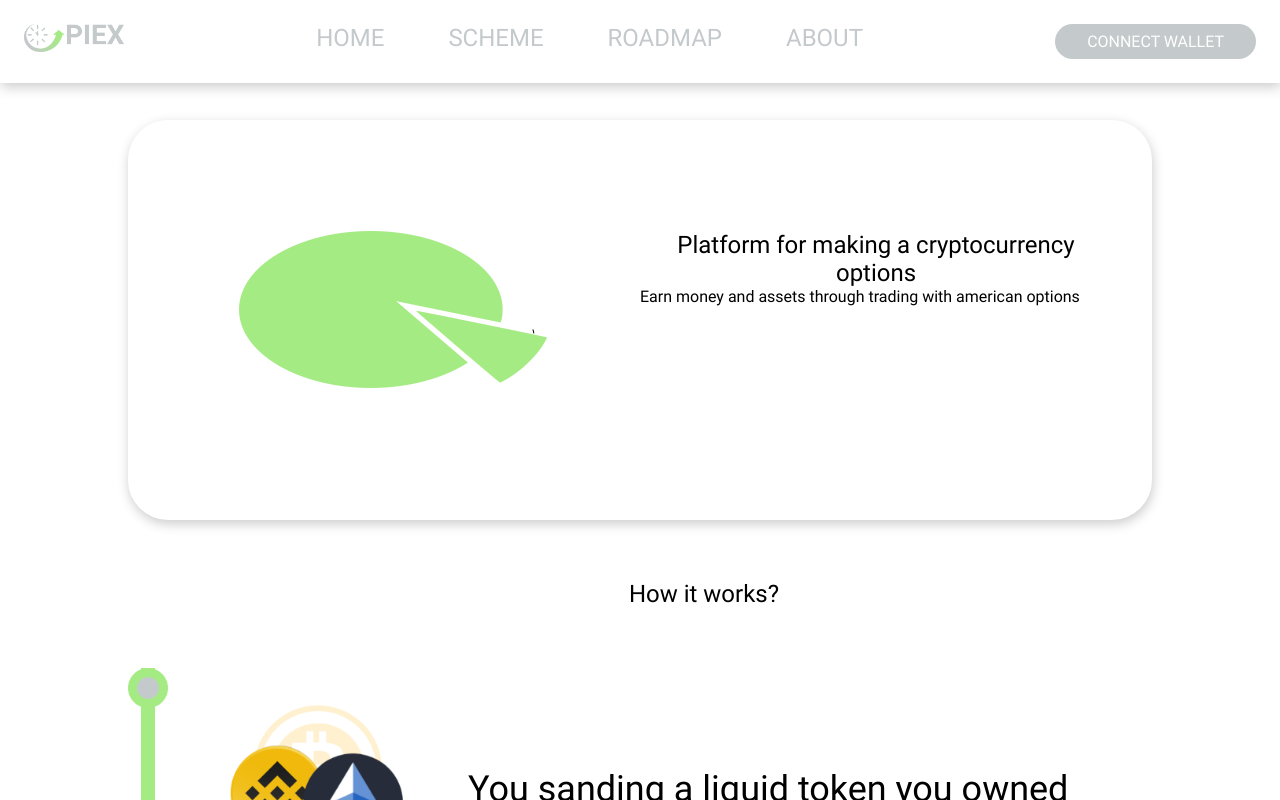
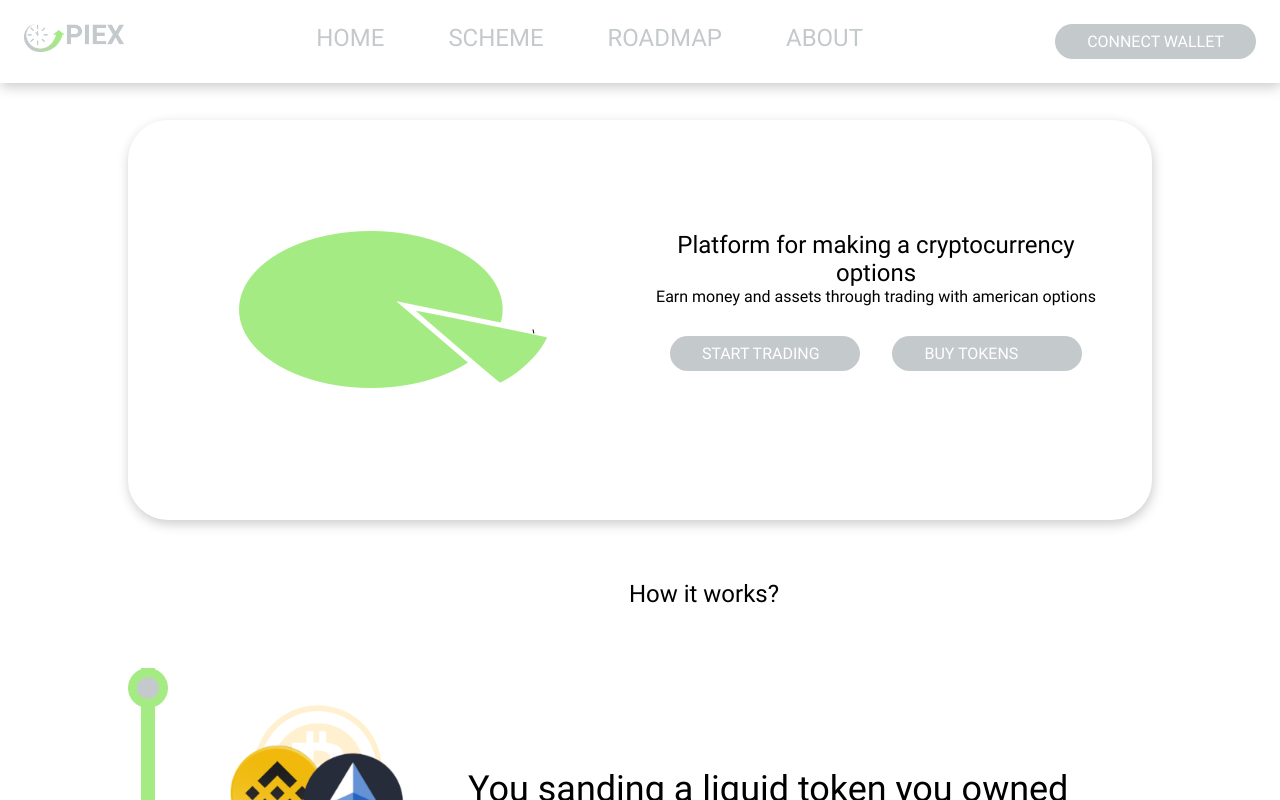
Before and after one commit to DEX-option/Frontend, a React (Create React App) app: page / in a window 1280 px wide. Shown: the top 800 px of the page. Built offline with nearby package versions, Linux system fonts and the light colour scheme.

Commit message:
Dev processing

```diff
--- a/src/app.tsx
+++ b/src/app.tsx
@@ -4,6 +4,8 @@ import AppHeader from './components/header'
 import Hero from './components/hero'
 import Scheme from './components/scheme'
 import { siteSchemes } from './content/schemes'
+import AboutSection from './components/about';
+import Footer from './components/footer';
 
 const App = () => {
     return(
@@ -18,6 +20,8 @@ const App = () => {
                     <Scheme content={siteSchemes.howToEarn} />
                     <a href="#roadmap" />
                     <Scheme content={siteSchemes.roadMap} />
+                    <AboutSection />
+                    <Footer />
                 </div>
             </div>
         </div>
--- /dev/null
+++ b/src/components/about/index.tsx
@@ -0,0 +1,13 @@
+import React from 'react';
+
+const AboutSection = () => {
+
+
+    return(
+        <div>
+            About
+        </div>
+    )
+}
+
+export default AboutSection
--- a/src/components/connectBtn/index.tsx
+++ b/src/components/connectBtn/index.tsx
@@ -1,12 +1,31 @@
 import React from 'react';
 
-const ConnectBtn = () => {
+type ActionProps = {
+    onClick(e: React.MouseEvent): void,
+    text: string
+  };
+
+type LinkProps = {
+    href: string,
+    text: string
+ };
+
+export const ActionBtn = ({ text, onClick } : ActionProps ) => {
+
+
+    return(
+        <div className="btn connect--btn" onClick={onClick}>
+            {text}
+        </div>
+    )
+
+}
+
+export const LinkBtn = ({ text, href } : LinkProps ) => {
 
     return(
         <div className="btn connect--btn">
-            Connect wallet
+            <a href={href}>{text}</a>
         </div>
     )
 }
-
-export default ConnectBtn
--- /dev/null
+++ b/src/components/footer/index.tsx
@@ -0,0 +1,13 @@
+import React from 'react';
+
+const Footer = () => {
+
+
+    return(
+        <div>
+            Footer
+        </div>
+    )
+}
+
+export default Footer
--- a/src/components/header.tsx
+++ b/src/components/header.tsx
@@ -1,9 +1,15 @@
 import React from 'react';
 import Menu from './menu'
-import ConnectBtn from './connectBtn';
+import { ActionBtn } from './connectBtn';
 
 
 const AppHeader = () => {
+
+    const ConnectWallet = async (event : React.MouseEvent) => {
+       event.stopPropagation()
+       console.log("Connect wallet")
+    }
+
     return(
         <header className="app--header">
               <div className="logo--section">
@@ -13,7 +19,7 @@ const AppHeader = () => {
                 <Menu />
               </div>
               <div className="connect--section">
-                <ConnectBtn />
+                <ActionBtn text="Connect wallet" onClick={ConnectWallet} />
               </div>
         </header>
     )
--- a/src/components/hero/index.tsx
+++ b/src/components/hero/index.tsx
@@ -1,5 +1,6 @@
 import React from 'react';
 import * as texts from '../../content/texts'
+import { ActionBtn, LinkBtn } from '../connectBtn';
 
 const Hero = () => {
 
@@ -15,6 +16,10 @@ const Hero = () => {
                <div className="hero--description">
                   <p>{texts.heroDescription}</p>
                </div>
+               <div className="hero--btn--block">
+                  <LinkBtn href="#" text="Start trading" />
+                  <LinkBtn href="#" text="Buy tokens" />
+               </div>
             </div>
         </div>
     )
--- a/src/components/menu/index.tsx
+++ b/src/components/menu/index.tsx
@@ -5,9 +5,9 @@ const Menu = () => {
 
     return(
         <div className="main--menu">
-            {menuConfig.map((item) => {
+            {menuConfig.map((item, index) => {
                 return(
-                    <div className="menu--item">
+                    <div className="menu--item" key={"menu".concat(String(index*1.34))}>
                         <a href={item.link}>{item.name}</a>
                     </div>
                 )
--- a/src/components/scheme/index.tsx
+++ b/src/components/scheme/index.tsx
@@ -21,9 +21,9 @@ const Scheme = ({ content }: schemeContent ) => {
                 </h4>
             </div>}
             <div className="scheme--content">
-                {content.content.map((stage : any) => {
+                {content.content.map((stage : any, index) => {
                     return(
-                        <div className="scheme--stage">
+                        <div className="scheme--stage" key={"st".concat(stage.image).concat(String(index*1.5))}>
                           {content.timeline &&
                             <div className="timeline--item">
                               <img src="img/timeline_icon.png" />
--- a/src/css/app.scss
+++ b/src/css/app.scss
@@ -69,6 +69,11 @@ body {
     cursor: pointer;
     text-transform: uppercase;
     font-size: 16px;
+
+    a {
+        color: #FFF;
+        text-decoration: none;
+    }
 }
 
 .main--content {
@@ -106,6 +111,20 @@ body {
 .hero--heading {
     text-align: center;
     margin-top: 15%;
+}
+
+.hero--description {
+    text-align: center;
+}
+
+.hero--btn--block {
+    display: flex;
+    justify-content: space-between;
+    margin: 30px;
+
+    .btn {
+        width: 46%;
+    }
 }
 
 .scheme--heading,
```
